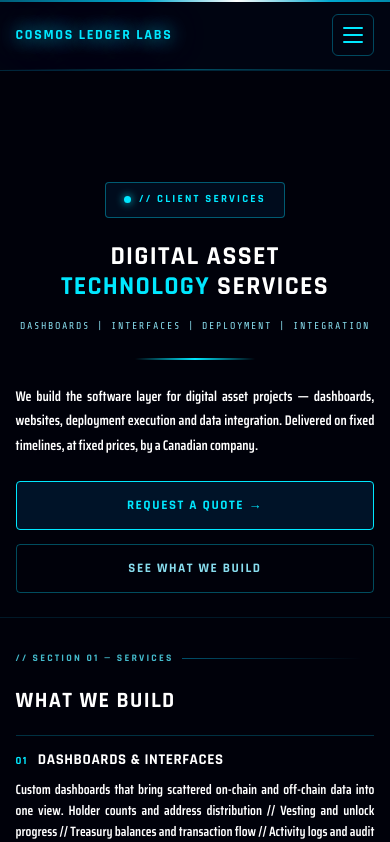
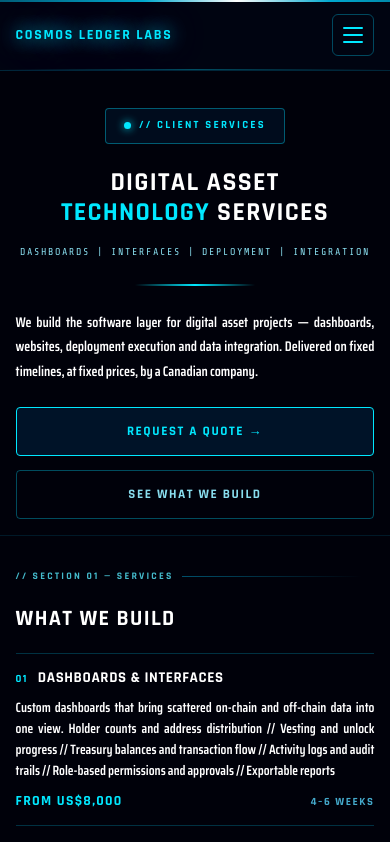
Before and after one commit to cosmosledgerlabs/cosmosledgerlabs-website, a Next.js app: page /services in a window 390 px wide. Shown: the top 842 px of the page. Built offline with nearby package versions, Linux system fonts and the light colour scheme; no server answers.

Commit message:
Adjust padding values in Services.module.css

```diff
--- a/styles/Services.module.css
+++ b/styles/Services.module.css
@@ -4,11 +4,11 @@
 
 .page {
   position: relative;
-  padding-top: 76px;
+  padding-top: 64px;
 }
 
 @media (max-width: 767px) {
-  .page { padding-top: 150px; }
+  .page { padding-top: 96px; }
 }
 
 .wrap {
@@ -20,7 +20,7 @@
 /* ===== HERO ===== */
 
 .hero {
-  padding: var(--sp8) var(--side) var(--sp6);
+  padding: 16px var(--side) 24px;
   text-align: center;
 }
 
@@ -446,7 +446,7 @@
 /* ===== MOBILE ===== */
 
 @media (max-width: 640px) {
-  .hero { padding: var(--sp6) var(--side) var(--sp4); }
+  .hero { padding: 12px var(--side) 16px; }
   .btns { flex-direction: column; }
   .bp, .bs { width: 100%; text-align: center; }
   .steelCard { padding: 22px 18px; }
```
